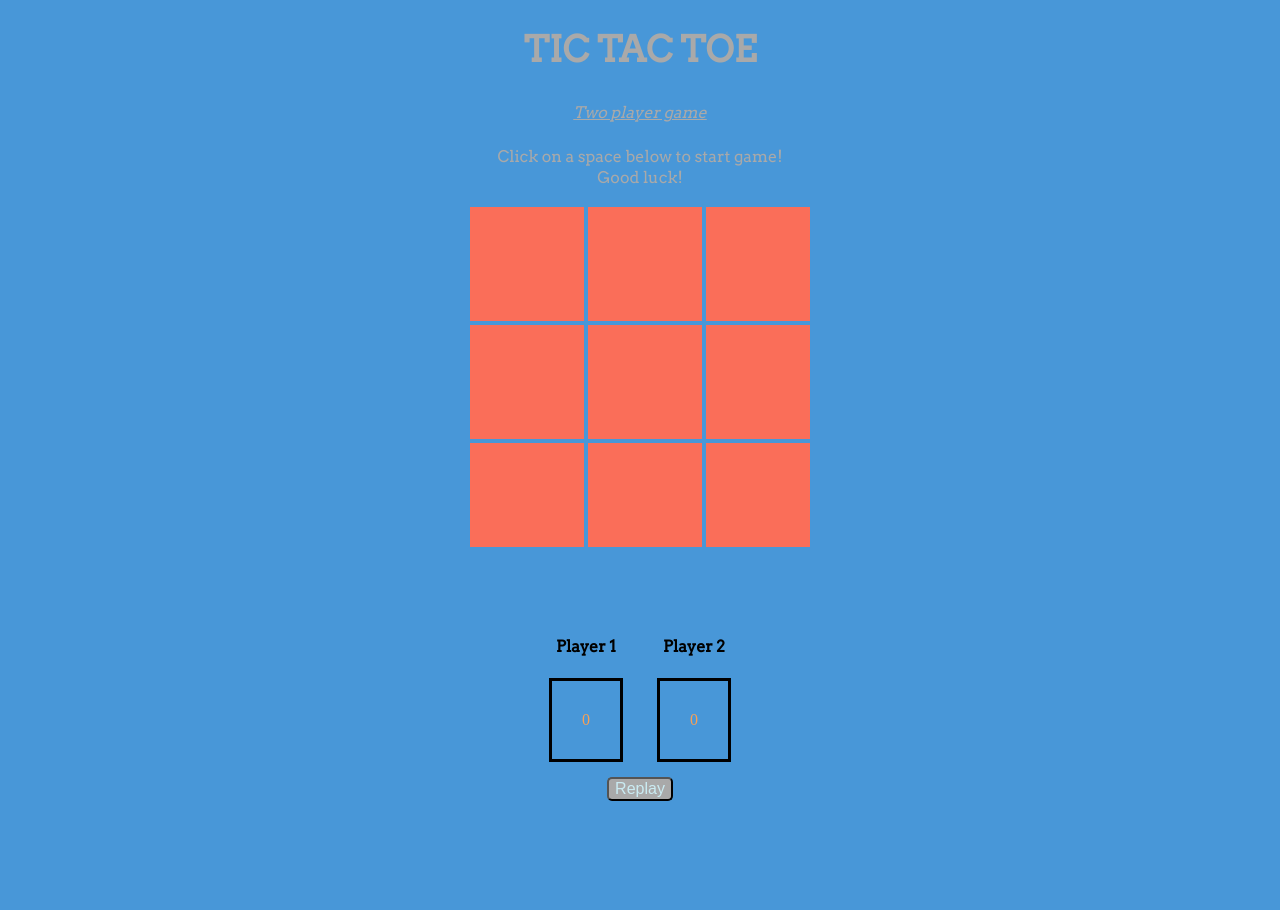
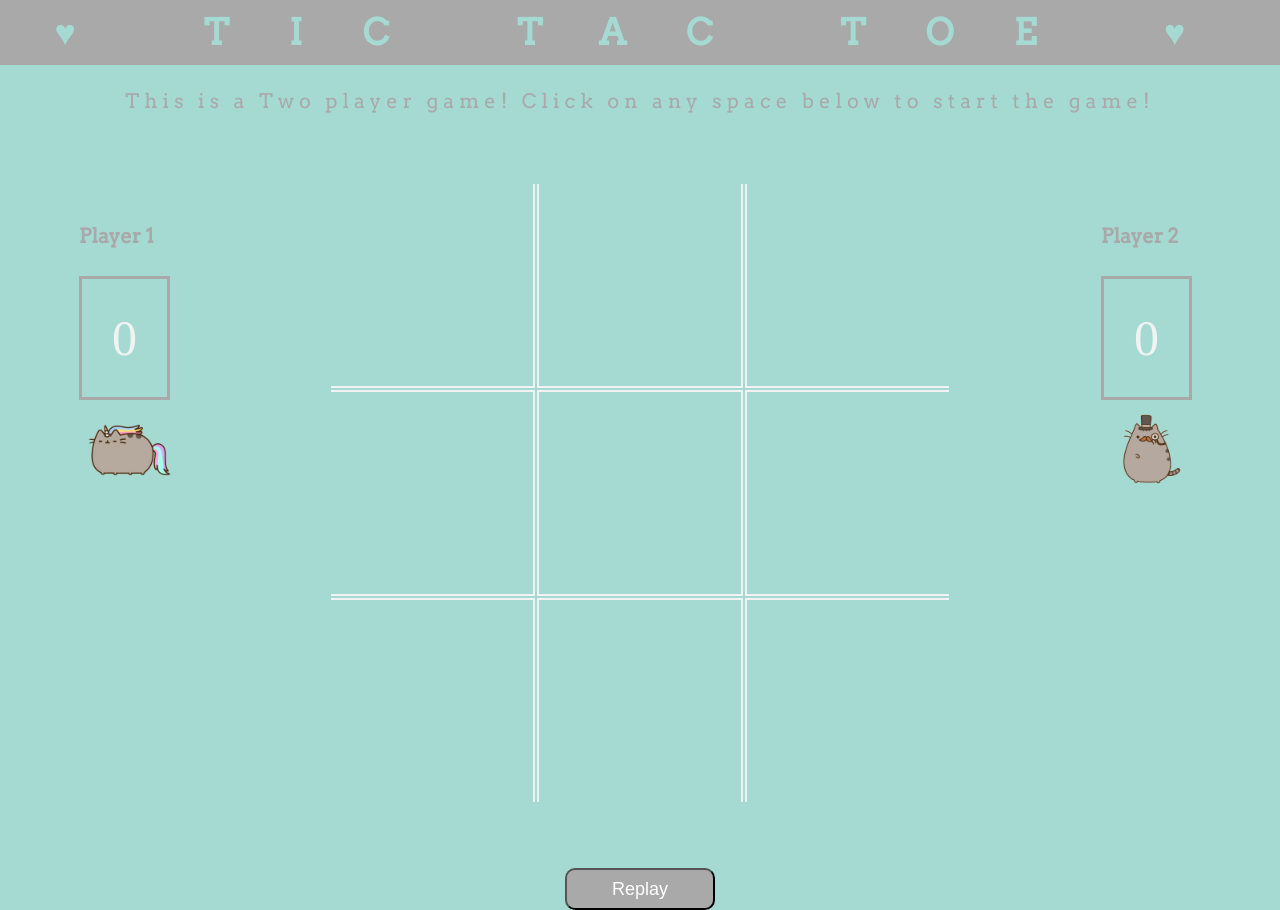
Before and after one commit to KatrinaFrost/tictactoe, a plain HTML site: page index.html in a window 1280 px wide. Before the commit the page ends 809 px from the top, so only its background shows below. Drawn offline with Linux system fonts and the light colour scheme.

Commit message:
Updated JS and CSS - added images and redone table styling. JS a little messy and needs a good tidy and I need to condense code.

```diff
--- a/index.html
+++ b/index.html
@@ -1,4 +1,5 @@
 <!DOCTYPE html>
+
 <html lang="en">
 
 <head>
@@ -6,80 +7,77 @@
   <meta charset="UTF-8">
   <meta name="viewport" content="width=device-width, initial-scale=1.0">
   <meta http-equiv="X-UA-Compatible" content="ie=edge">
+  <script src="https://use.fontawesome.com/181429a615.js"></script>
   <link rel="stylesheet" href="style.css"> <!-- Links CSS -->
   <link href="https://fonts.googleapis.com/css?family=Arvo|Indie+Flower|Orbitron" rel="stylesheet">
 
-  <title>Tic Tac Toe</title>
+  <title>&hearts; Tic Tac Toe</title>
 
 </head>
 
-<body>
+<body onload="init()">
 
-  <h1> TIC TAC TOE </h1>
+  <div id="pop-up">
+    <p>Notification Text</p>
+  </div>
 
-  <p class="center italic">Two player game</p>
-  <p class="center">Click on a space below to start game!
-  <br>Good luck!</p>
+  <h1>&hearts;  TIC TAC TOE  &hearts;</h1>
 
-      <!-- To create board -->
+  <p>This is a Two player game! Click on any space below to start the game!</p>
 
-  <div id="board-outer" class="center">
+  <!-- To create board -->
+
+  <div class="game-container">
+
+    <!-- Scoreboard -->
+
+    <div class="player" id="playerOneScore">
+      <h4>Player 1</h4>
+      <div id="scoreOne" class="score-box">0</div>
+    </div>
+
     <table id="board">
 
-      <!-- Row One -->
+      <tr class="row">
+        <td class="no-border-left no-border-top" id="tile-0" onclick="placeOnBoard(event)"></td>
+        <td class="no-border-top" id="tile-1" onclick="placeOnBoard(event)"></td>
+        <td class="no-border-right no-border-top" id="tile-2" onclick="placeOnBoard(event)"></td>
+      </tr>
 
       <tr class="row">
-        <td id="tile-0" onclick="placeOnBoard(event)"></td> <!-- creating the click function for the board -->
-        <td id="tile-1" onclick="placeOnBoard(event)"></td>
-        <td id="tile-2" onclick="placeOnBoard(event)"></td>
+        <td class="no-border-left" id="tile-3" onclick="placeOnBoard(event)"></td>
+        <td id="tile-4" onclick="placeOnBoard(event)"></td>
+        <td class="no-border-right" id="tile-5" onclick="placeOnBoard(event)"></td>
       </tr>
 
-      <!-- Row Two -->
-
       <tr class="row">
-        <td id="tile-3" onclick="placeOnBoard(event)"></td>
-        <td id="tile-4" onclick="placeOnBoard(event)"></td>
-        <td id="tile-5" onclick="placeOnBoard(event)"></td>
-      </tr>
-
-      <!-- Row Three -->
-
-        <tr class="row">
-        <td id="tile-6" onclick="placeOnBoard(event)"></td>
-        <td id="tile-7" onclick="placeOnBoard(event)"></td>
-        <td id="tile-8" onclick="placeOnBoard(event)"></td>
+        <td class="no-border-left no-border-bottom" id="tile-6" onclick="placeOnBoard(event)"></td>
+        <td class="no-border-bottom" id="tile-7" onclick="placeOnBoard(event)"></td>
+        <td class="no-border-right no-border-bottom" id="tile-8" onclick="placeOnBoard(event)"></td>
       </tr>
 
     </table>
 
+    <div id="playerTwoScore" class="player">
+      <h4>Player 2</h4>
+      <div id="scoreTwo" class="score-box">0</div>
+    </div>
+
   </div>
 
-    <br>
-    <br>
-    <br>
+  <!-- Replay button -->
 
-  <!-- Scoreboard -->
-
-  <div class="playerOne" align="center">
-    <div class="player">
-      <h4>Player 1</h4>
-      <div id="scoreOne" class="score-box">
-        0
-      </div>
-    </div>
-    <div id="playerTwo" class="player">
-      <h4>Player 2</h4>
-      <div id="scoreTwo" class="score-box">
-        0
-      </div>
-    </div>
+  <div class="button">
+    <button id="reset" onclick="reset()">Replay</button> <!-- Creates reply button and calls it from JS -->
   </div>
 
-  <!-- Reply button -->
+  <!-- Nav Bar -->
 
-  <div class="center button">
-    <button id="replay" onclick="replay()">Replay</button> <!-- Creates reply button and calls it from JS -->
-  </div>
+  <!-- <ul>
+    <li><a class="active" href="home.html">Home</a></li>
+    <li><a href="#instructions">About</a></li>
+    <li><a href="#contact">Contact</a></li>
+  </ul> -->
 
   <script src="main.js"></script> <!-- Linking JS -->
 
--- a/main.js
+++ b/main.js
@@ -9,19 +9,25 @@ let gameIsOver = false;
 let players = [
   {
     score : 0,
-    playerSymbol : "X",
+    playerSymbol : '<img src="img/pusheen_cat_unicorn.png">',
     playerName : "Player One",
     id : 0,
     elementName : "scoreOne"
   },
   {
     score : 0,
-    playerSymbol : "0",
+    playerSymbol : '<img src="img/pusheen_cat_man.png">',
     playerName : "Player Two",
     id : 1,
     elementName : "scoreTwo"
   }
 ]
+
+// stuff to do onload of app.
+function init (){
+  document.getElementById('playerOneScore').innerHTML += '<div id="avatar-0">' + players[0].playerSymbol + '</div>';
+  document.getElementById('playerTwoScore').innerHTML += '<div id="avatar-1">' + players[1].playerSymbol + '</div>';
+}
 
 // let playerOne = {
 //     score : 0,
@@ -45,9 +51,11 @@ let placeOnBoard = function(event) {
   if(event.currentTarget.innerHTML === "" && gameIsOver === false) {
     // uses the target and stamps symbol on board from the HTML
     event.currentTarget.innerHTML = players[turn].playerSymbol;
+
     checkForWin(); // calling function
     checkForDraw(); // calling function on
     changePlayer(); // calling function on
+
   }
 }
 
@@ -76,10 +84,38 @@ let checkForDraw = function() {
     } // Grabs from HTML index and clears it
   }
   if (tileHasBeenUsedNumber == 9) { // If all tiles have been used
-    alert("It's a draw!"); // It is a draw
+    gameNotification("It's a draw!");
     gameOver();
+  }
+}
+
+function gameNotification(message){
+
+  let popUp = document.getElementById('pop-up');
+
+  popUp.innerHTML = '<p>' + message + '</p>';
+
+  window.setTimeout(function(){
+    popUp.style.display = 'block';
+  }, 1000);
+
+  window.setTimeout(function(){
+    popUp.style.display = 'none';
     replay();
-  }
+  }, 6000);
+
+  window.setTimeout(function(){
+
+    // document.getElementById("myDIV").classList.contains("mystyle")
+
+    if(document.getElementById('avatar-0').classList.contains("win")){
+      document.getElementById('avatar-0').classList.remove("win");
+    }
+    if(document.getElementById('avatar-1').classList.contains("win")){
+      document.getElementById('avatar-1').classList.remove("win");
+    }
+  }, 6000);
+
 }
 
 let gameOver = function(){
@@ -113,22 +149,24 @@ let checkForWin = function() {
   for (var i = 0; i < winningLines.length; i++) { // Loops through rows of winning lines
     winningSequence = 0; // Resets winning sequence to 0
     for (var j = 0; j < winningLines[i].length; j++) { // Loops through each item in win line e.g.0,1,2
-      if (document.getElementById("tile-" + winningLines[i][j]).innerHTML === playerSymbol){ // to find a match (reads the columns)
+      if (document.getElementById("tile-" + winningLines[i][j]).innerHTML == playerSymbol){ // to find a match (reads the columns)
         winningSequence ++;
       }
     }
     if (winningSequence === 3) {
-      alert(players[turn].playerName + " is the winner!");
+      gameNotification(players[turn].playerName + " is the winner!");
+
+      document.getElementById('avatar-'+ players[turn].id).className += "win";
+
       players[turn].score++;
       console.log(players[turn].score);
       document.getElementById(`${players[turn].elementName}`).innerHTML = players[turn].score;
       gameOver();
-      replay();
     }
   }
 }
 
-// -- Reset button ---------------------------------------------------------- //
+// -- Replay button ---------------------------------------------------------- //
 
 let replay = function () {
   for (var i = 0; i < 9; i++) { // create a loop between 1-9 and
@@ -142,12 +180,17 @@ let replay = function () {
 
 let announceWinner = function () {
   if (numberOfGamesPlayed === 3){
+
     if (players[0].score > players[1].score){
-      alert("Winner found" + players[0].playerName);
+
+      gameNotification("Winner found" + players[0].playerName);
+
     } else if (players[1].score < players[0].score) {
-      alert("Winner found" + players[1].playerName);
+
+      gameNotification("Winner found" + players[1].playerName);
+
     } else {
-      alert("It's a match better rematch!")
+      gameNotification("It's a match better rematch!");
     }
     numberOfGamesPlayed = 0;
     clearScoreBoard();
@@ -161,6 +204,9 @@ let clearScoreBoard = function () {
   document.getElementById(`${players[1].elementName}`).innerHTML = players[turn].score;
 }
 
+
 let reset = function () {
-
+  clearScoreBoard();
+  replay();
+  document.getElementById('pop-up').style.display = 'none';
 }
--- a/style.css
+++ b/style.css
@@ -1,102 +1,240 @@
 body {
-  background-color: #4897D8;
+  background-color: #a5dad2;
+  margin: 0;
 }
 
-.center {
+header {
+  background-color: #A9A9A9;
+  opacity: 1;
+}
+
+.center { /*centers board*/
    margin-right: auto;
    margin-left: auto;
 }
 
-.italic {
-   font-style: italic;
-   text-decoration: underline;
+.no-border-top {
+  border-top: 0;
+}
+
+.no-border-left {
+  border-left: 0;
+}
+
+.no-border-right {
+  border-right: 0;
+}
+
+.no-border-bottom {
+  border-bottom: 0;
 }
 
 /* ELEMENT STYLES */
-h1 {
+
+h1 { /* title */
    text-align: center;
    font-size: 36px;
    font-family: 'Arvo', serif;
-   color: #A9A9A9;
-   border: 0;
-   padding: 3px;
+   color: #a5dad2;
+   background-color: #A9A9A9;
+   padding: 10px;
    font-family: 'Arvo', serif;
+   width: 100%;
+   letter-spacing: 60px;
+   margin: 0px;
 }
 
 p {
    text-align: center;
+   font-size: 20px;
    font-family: 'Arvo', serif;
-   line-height: 16pt;
+   line-height: 10pt;
    color: #A9A9A9;
-   padding:3px;
+   padding:10px;
+   letter-spacing: 5px;
 }
 
 .button {
    text-align: center;
 }
 
-#replay {
+#board {
+  margin: 0 auto;
+}
+
+#button {
    font-size: 12pt;
    color: #CAEBF2;
    background-color: #A9A9A9;
    border-radius: 5px;
+   padding: 10px;
 }
 
 /* BOARD STYLES */
 #board-outer {
-   height: 340px;
-   width: 340px;
-   background-color: #4897D8;
+   height: 400px;
+   width: 400px;
+   background-color: #a5dad2;
    overflow: hidden;
+   padding-top: 50px;
 }
 
-#board {
-   width: 354px;
-   height: 354px;
-   border-spacing:0;
-   margin-left: -2px; /* - removes the outer edge */
-   margin-top: -2px; /* - removes the outer edge */
+.game-container {
+  position: relative;
+  width: 90%;
+  margin: 5%;
+}
+
+#board img {
+  width: 150px;
+  height: 150px;
+}
+
+#playerOneScore {
+  position: absolute;
+  left: 0;
+  top: 0;
+}
+
+#playerOneScore img, #playerTwoScore img {
+  width: 100px;
+  display: block;
+}
+
+.win {
+  -webkit-animation-name: example; /* Safari 4.0 - 8.0 */
+  -webkit-animation-duration: 2s; /* Safari 4.0 - 8.0 */
+  animation-name: win;
+  animation-duration: 2s;
+}
+
+/* Standard syntax */
+@keyframes win {
+    0%   {transform: rotate(0deg)}
+    25%  {transform: rotate(20deg)}
+    50%   {transform: rotate(0deg)}
+    75%   {transform: rotate(-20deg)}
+    100%  {transform: rotate(0deg)}
+}
+
+#pop-up {
+  display: none;
+  position: absolute;
+  z-index: 100;
+  width: 60%;
+  height: 30%;
+  left: 18%;
+  top: 18%;
+  padding: 2%;
+  background: rgba(255,255,255,.7);
+}
+
+#pop-up p {
+  line-height: normal;
+  color: black;
+  margin: 105px;
+  text-align: center;
+  font-size: 40px;
+}
+
+#playerTwoScore {
+  position: absolute;
+  right: 0;
+  top: 0;
 }
 
 td {
-   height: 80px;
-   width: 80px;
+  cursor: pointer;
+   height: 200px;
+   width: 200px;
    text-align: center;
    font-family: sans-serif;
-   font-size: 40pt;
-   border-collapse: collapse;
-   border: 2px solid #4897D8;
+   font-size: 50pt;
+   border: 2px solid #f1f2f2;
    text-transform: uppercase;
-   background-color: #FA6E59;
+   background-color: #a5dad2;
 }
 
 score-board {
-  text-align: center;
-  padding: 25px;
-  padding-left: 100px;
-  text-align: center;
+  border: 3px solid #A9A9A9;
+  padding: 30px;
+  display: inline-block;
 }
+
 .player {
   display: inline-block;
   padding: 15px;
+  color: #f1f2f2;
+  font-size: 20px;
 }
+
 .player h4 {
   font-weight: bold;
   font-family: 'Arvo', serif;
-}
-.score-box {
-  border: 3px solid black;
-  padding: 30px;
-  color: #F8A055;
+  color: #A9A9A9;
+  font-size: 20px;
 }
 
-.x {
-   width: 100%;
-   height: 100%;
-   background-color: blue;
+.score-box, score-box {
+  border: 3px solid #A9A9A9;
+  padding: 30px;
+  font-size: 50px;
+  display: inline-block;
 }
-.o {
-   width: 100%;
-   height: 100%;
-   background-color: red;
+
+/* Nav Bar */
+
+<style>
+body {margin:0;}
+
+ul {
+    list-style-type: none;
+    margin: 0;
+    padding: 0;
+    overflow: hidden;
+    background-color: #A9A9A9;
+    position: fixed;
+    bottom: 0;
+    width: 100%;
 }
+
+li {
+    float: left;
+}
+
+li a {
+    display: block;
+    color: #f1f2f2;
+    text-align: center;
+    padding: 14px 16px;
+    text-decoration: none;
+}
+
+li a:hover:not(.active) {
+    background-color: #a5dad2;
+}
+
+#reset {
+  background: darkgrey;
+  font-size: 18px;
+  width: 150px;
+  height: 42px;
+  border-radius: 10px;
+  color: white;
+  cursor: pointer;
+}
+
+#reset:hover {
+  color: darkgrey;
+  background: white;
+}
+
+.active {
+    background-color: #A9A9A9;
+}
+
+a.linkedin
+{
+  color: #0077b5;
+  display: left;
+}
```
Also changed, not shown: img/pusheen_cat_man.png (added), img/pusheen_cat_unicorn.png (added).
